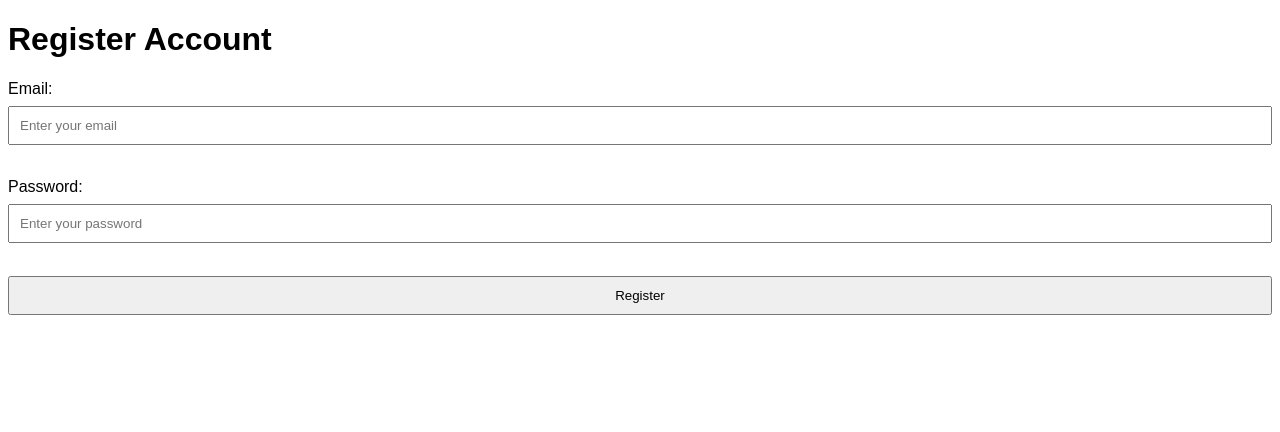
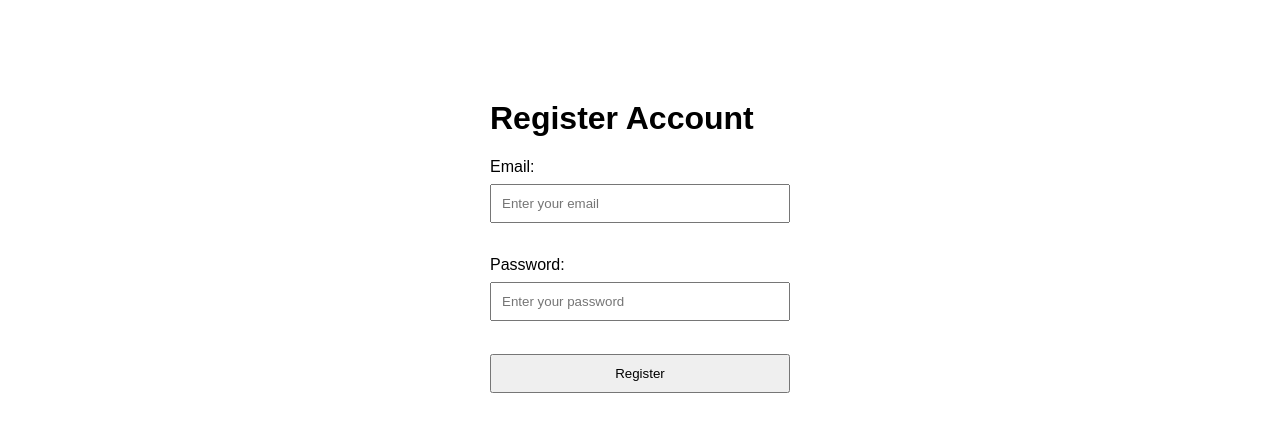
Before and after one commit to wasiq345/Improve-Me, a React app in the folder frontend/: page /RegisterUser in a window 1280 px wide. Shown: the top 432 px of the page. Built offline with nearby package versions, Linux system fonts and the light colour scheme; the HTML template or start-up script is replaced by a standard one.

Commit message:
basic form and buttons styling

```diff
--- a/frontend/src/index.css
+++ b/frontend/src/index.css
@@ -3,6 +3,11 @@ body {
 }
 
 .login-container {
+    width: 300px;
+    margin: 100px auto;
+}
+
+.register-container {
     width: 300px;
     margin: 100px auto;
 }
```
